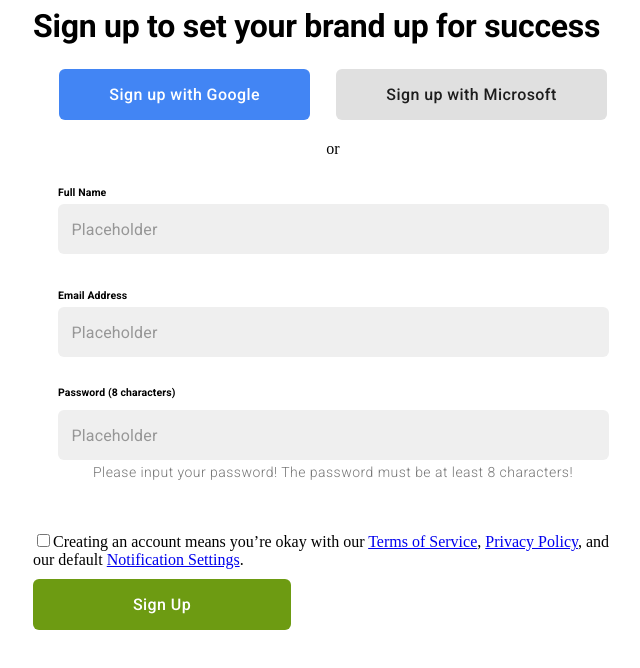
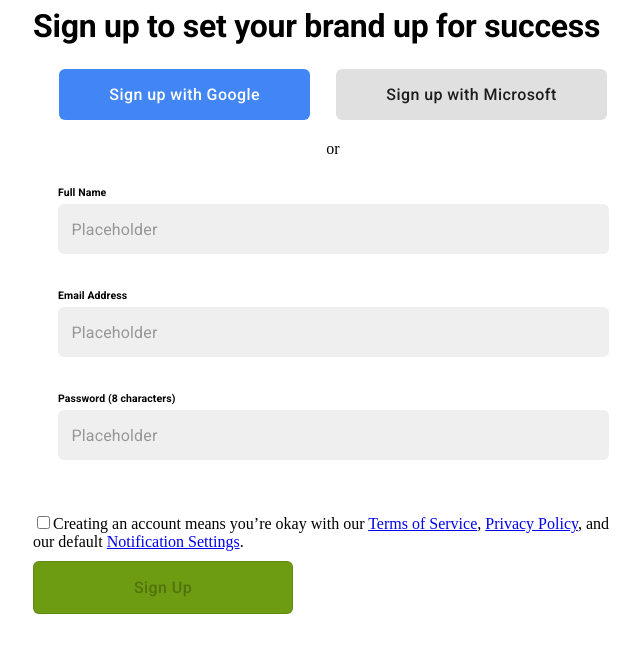
Before and after one commit to vladymyr-vp/voypost-test, a React (Create React App) app: page /signup in a window 1280 px wide. Shown: the top 668 px of the page, without its empty margins (307-947 px from the left). Built offline with nearby package versions, Linux system fonts and the light colour scheme.

Commit message:
fix form for formic + yup variant

```diff
--- a/src/components/Button/Button.tsx
+++ b/src/components/Button/Button.tsx
@@ -7,7 +7,7 @@
   variant: 'text' | 'outlined' | 'contained' | undefined;
   text: string;
   disabled?: boolean;
-  onClick?: (e: React.MouseEvent<HTMLButtonElement>) => void;
+  onClick?: (e: any) => void;
 }
 
 const ButtonEl = ({
--- a/src/components/pages/Signup.tsx
+++ b/src/components/pages/Signup.tsx
@@ -1,43 +1,66 @@
 import React from 'react';
+import * as yup from 'yup';
+
 import Box from '../Box';
 import ButtonEl from '../Button/Button';
 import TextFieldEl from '../TextField/TextField';
 import TypographyEl from '../Typography/Typography';
 import { Formik, Field, Form } from 'formik';
 
-const sleep = (ms: number) => new Promise(r => setTimeout(r, ms));
+const SignUpSchema = yup.object().shape({
+  name: yup
+    .string()
+    .min(2, 'Too Short!')
+    .max(50, 'Too Long!')
+    .required('Full Name is required'),
+
+  email: yup.string().email().required('Email is required'),
+
+  password: yup
+    .string()
+    .required('Password is required')
+    .min(
+      8,
+      'Please input your password! The password must be at least 8 characters!',
+    ),
+});
 
 const Signup = () => {
-  const [name, setName] = React.useState('');
-  const [email, setEmail] = React.useState('');
-  const [password, setPassword] = React.useState('');
+  //   const [name, setName] = React.useState('');
+  //   const [email, setEmail] = React.useState('');
+  //   const [password, setPassword] = React.useState('');
+  //   const [toggle, setToggle] = React.useState(false);
 
-  const handleChange = (e: React.ChangeEvent<HTMLInputElement>) => {
-    switch (e.target.id) {
-      case 'name':
-        setName(e.target.value);
-        break;
+  //   const handleChange = (e: React.ChangeEvent<HTMLInputElement>) => {
+  //     switch (e.target.id) {
+  //       case 'name':
+  //         setName(e.target.value);
+  //         break;
 
-      case 'email':
-        setEmail(e.target.value);
-        break;
+  //       case 'email':
+  //         setEmail(e.target.value);
+  //         break;
 
-      case 'password':
-        setPassword(e.target.value);
-        break;
+  //       case 'password':
+  //         setPassword(e.target.value);
+  //         break;
 
-      default:
-        return;
-    }
-  };
+  //       case 'toggle':
+  //         setToggle(state => !state);
+  //         break;
 
-  const handleSubmit = (e: React.MouseEvent<HTMLButtonElement>) => {
-    e.preventDefault();
-    setName('');
-    setEmail('');
-    setPassword('');
-    console.log(name, email, password);
-  };
+  //       default:
+  //         return;
+  //     }
+  //   };
+
+  //   const handleSubmit = (e: React.FormEvent<HTMLFormElement> | undefined) => {
+  //     e?.preventDefault();
+  //     setName('');
+  //     setEmail('');
+  //     setPassword('');
+  //     console.log(name, email, password);
+  //   };
 
   return (
     <Box mb={1}>
@@ -65,34 +88,34 @@
       </Box>
       <Box mb={3}>
         <Formik
-          initialValues={{ email: email, password: password, name: name }}
-          validate={values => {
-            const errors = {
+          initialValues={{
             email: '',
-            };
-            if (!values.email) {
-              errors.email = 'Required';
-            } else if (
-              !/^[A-Z0-9._%+-]+@[A-Z0-9.-]+\.[A-Z]{2,}$/i.test(values.email)
-            ) {
-              errors.email = 'Invalid email address';
-            }
-            return errors;
+            password: '',
+            name: '',
+            toggle: false,
           }}
-          onSubmit={(values, { setSubmitting }) => {
-            setTimeout(() => {
-              alert(JSON.stringify(values, null, 2));
-              setSubmitting(false);
-            }, 400);
+          validationSchema={SignUpSchema}
+          onSubmit={values => {
+            console.log(values);
           }}
         >
-          <Form>
+          {formik => {
+            const {
+              values,
+              errors,
+              isValid,
+              handleChange,
+              handleSubmit,
+            } = formik;
+            return (
+              <Form onSubmit={handleSubmit}>
                 <TextFieldEl
                   label="Full Name"
                   mb={10}
                   onChange={handleChange}
                   id="name"
-              value={name}
+                  value={values.name}
+                  helpText={errors.name}
                   type="name"
                   name="name"
                 />
@@ -101,23 +124,38 @@
                   type="email"
                   mb={25}
                   onChange={handleChange}
+                  helpText={errors.email}
                   id="email"
                   name="email"
-              value={email}
+                  value={values.email}
                 />
                 <TextFieldEl
                   label="Password (8 characters)"
-              helpText="Please input your password! The password must be at least 8 characters!"
+                  //   helpText="Please input your password! The password must be at least 8 characters!"
+                  helpText={errors.password}
                   type="password"
                   name="password"
                   mb={25}
                   onChange={handleChange}
                   id="password"
-              value={password}
+                  value={values.password}
                 />
                 <div>
-              <label>
-                <Field type="checkbox" name="checked" value="rules" />
+                  <label id="checkboxLabel">
+                    <Field
+                      type="checkbox"
+                      name="checked"
+                      checked={values.toggle}
+                      id="toggle"
+                      onClick={(e: React.ChangeEvent<HTMLInputElement>) => {
+                        if (
+                          e.currentTarget.id === 'toggle' ||
+                          e.currentTarget.id === 'checkboxLabel'
+                        ) {
+                          values.toggle = !values.toggle;
+                        }
+                      }}
+                    />
                     Creating an account means you’re okay with our{' '}
                     <a href="/" target="_blank">
                       Terms of Service
@@ -140,9 +178,18 @@
                     color="primary"
                     text="Sign Up"
                     onClick={handleSubmit}
+                    disabled={
+                      !values.toggle ||
+                      !values.name ||
+                      !values.email ||
+                      !values.password ||
+                      !isValid
+                    }
                   />
                 </div>
               </Form>
+            );
+          }}
         </Formik>
       </Box>
     </Box>
--- a/src/theme.ts
+++ b/src/theme.ts
@@ -107,7 +107,7 @@
         '& + .MuiFormControl .MuiInputBase-input:focus': {
         color: '#6D9B12',
         },
-          '& + .MuiFormControl .MuiInputBase input': {
+          '& + .MuiFormControl .MuiInputBase input:invalid': {
           borderRadius: '6px',
           borderColor: '#FF0000',
           borderWidth: '1px'
@@ -121,17 +121,13 @@
     },
     MuiFormHelperText: {
       root: {
+        display: 'block',
+        color: '#FF0000',
         fontFamily: 'Roboto',
         fontStyle: 'normal',
         fontWeight: 300,
         fontSize: '14px',
         lineHeight: '1.29',
-        '&$focused': {
-          color: '#6D9B12',
-        },
-        '&$error': {
-          color: '#FF0000',
-        },
       },
     },
     MuiTextField: {
```
Lines whose indentation alone changed are shown as unchanged.
